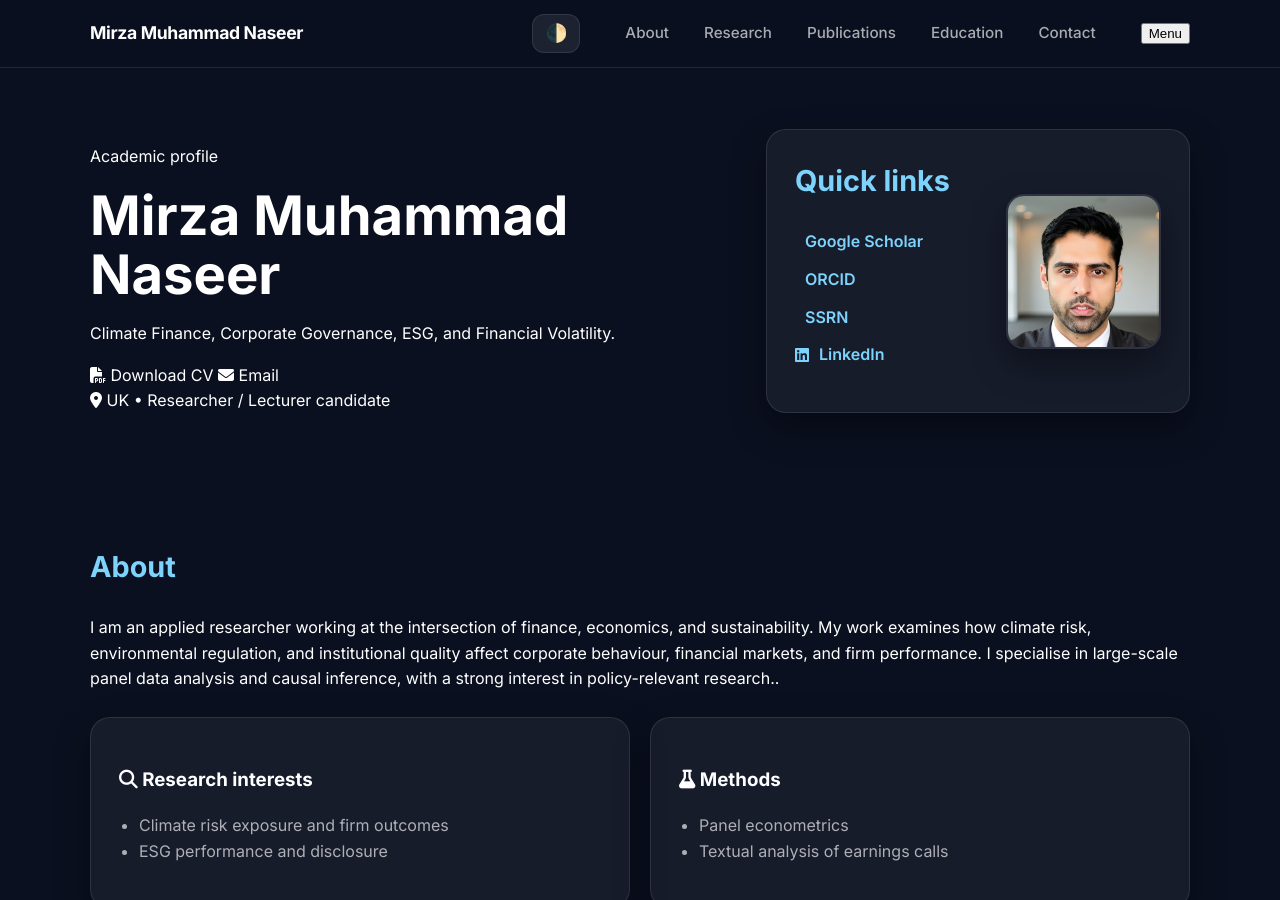
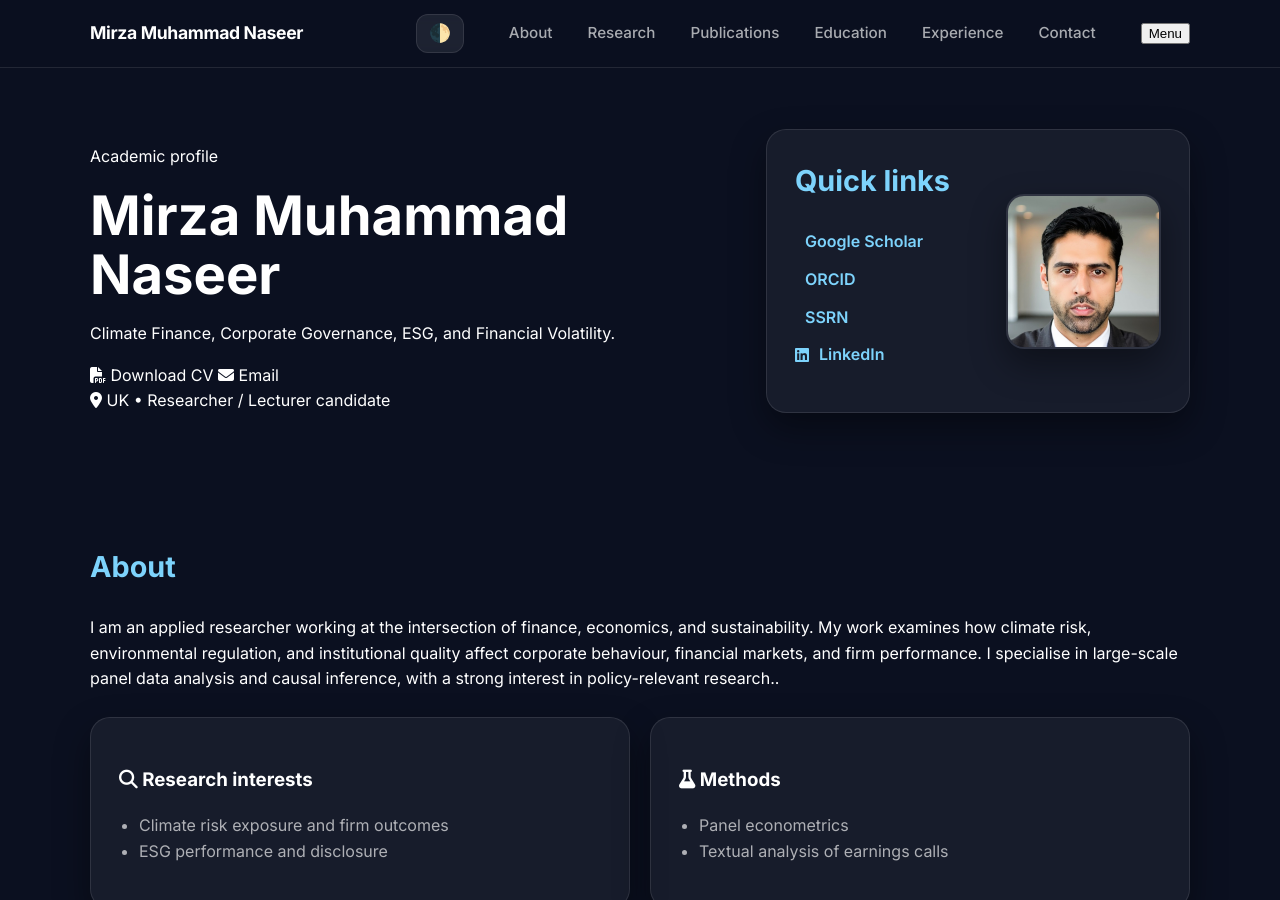
Before and after one commit to mmnaseer/mmnaseer.github.io, a Jekyll site: the page index.html, which Jekyll copies as it is, in a window 1280 px wide and 900 px high. Built offline with Jekyll 4.4.1, drawn with Linux system fonts in a browser that asks for light colours; a style sheet for code colours, icons or effects is not loaded.

Commit message:
Update index.html

```diff
--- a/index.html
+++ b/index.html
@@ -24,6 +24,7 @@
         <a href="#research">Research</a>
         <a href="#publications">Publications</a>
         <a href="#education">Education</a>
+        <a href="#experience">Experience</a>
         <a href="#contact">Contact</a>
       </nav>
 
```
